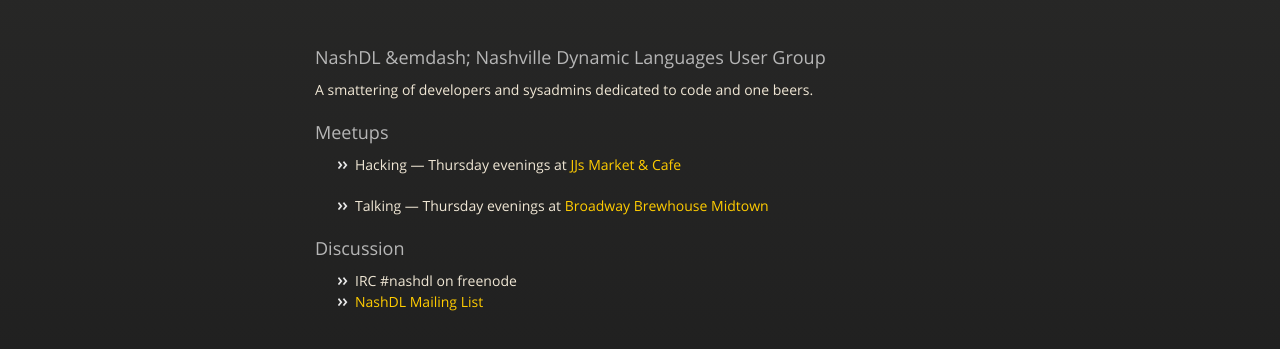
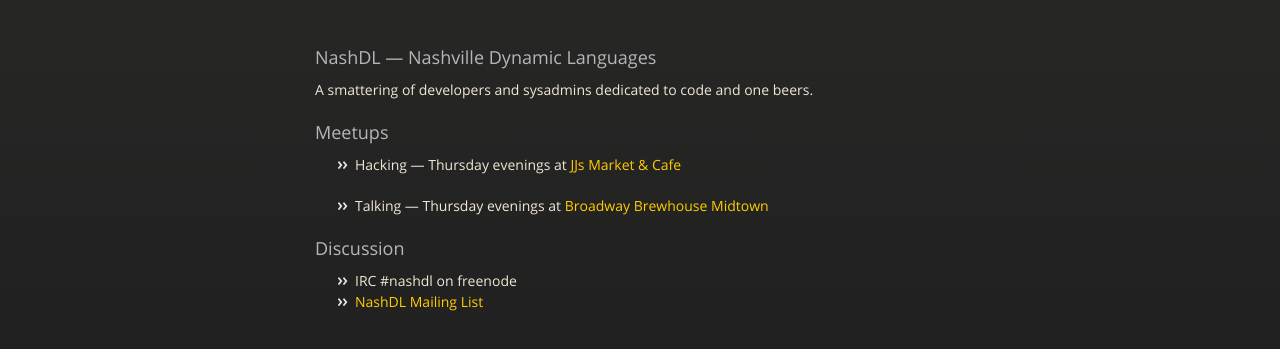
Before and after one commit to vinbarnes/nashdl, a plain HTML site: page index.html in a window 1280 px wide. Shown: the part 189-538 px from the top of the page. Drawn offline with nearby package versions, Linux system fonts and the light colour scheme.

Commit message:
Update index.html

```diff
--- a/index.html
+++ b/index.html
@@ -34,7 +34,7 @@
           <span class="credits right">Hosted on GitHub Pages &mdash; Theme by <a href="http://twitter.com/#!/michigangraham">mattgraham</a></span>
         </div>
 
-        <h3>NashDL &emdash; Nashville Dynamic Languages User Group</h3>
+        <h3>NashDL &mdash; Nashville Dynamic Languages</h3>
 
 <p>A smattering of developers and sysadmins dedicated to code and one beers.</p>
 
```
